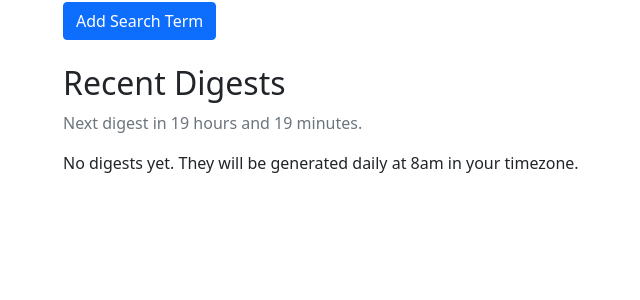
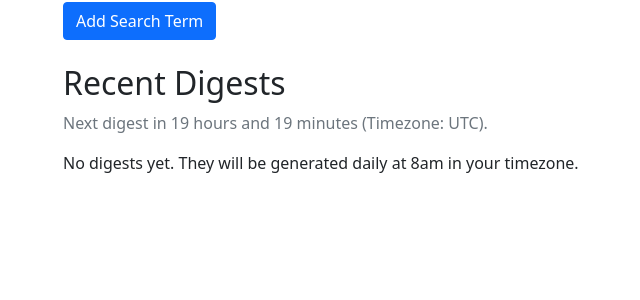
Before and after one commit to ben-kenney/daily-news, a Django app: page / in a window 1280 px wide. Shown: the part 246-546 px from the top of the page, without its empty margins (19-659 px from the left). Run offline with Django 5.2, Linux system fonts and the light colour scheme; the visitor is signed in with stand-in values (Sample User, id 1); data that the repository does not hold is empty; parts of the project's set-up code (start-up, migrations or seed data) failed here and were passed over.

Commit message:
add timezone indicator

```diff
--- a/src/news/templates/news/dashboard.html
+++ b/src/news/templates/news/dashboard.html
@@ -19,7 +19,7 @@
 <a href="{% url 'add_search_term' %}" class="btn btn-primary mb-4">Add Search Term</a>
 
 <h2>Recent Digests</h2>
-<p class="text-muted">Next digest in {{ hours_until_next }} hours and {{ minutes_until_next }} minutes.</p>
+<p class="text-muted">Next digest in {{ hours_until_next }} hours and {{ minutes_until_next }} minutes (Timezone: {{ user_timezone }}).</p>
 {% for digest in digests %}
     <div class="card mb-3">
         <div class="card-body">
--- a/src/news/views.py
+++ b/src/news/views.py
@@ -18,8 +18,10 @@ def dashboard(request):
     # Calculate time until next digest
     try:
         user_tz = pytz.timezone(request.user.userprofile.timezone)
+        user_timezone_str = request.user.userprofile.timezone
     except UserProfile.DoesNotExist:
         user_tz = pytz.UTC
+        user_timezone_str = 'UTC'
 
     now_utc = datetime.now(pytz.UTC)
     now_user = now_utc.astimezone(user_tz)
@@ -36,6 +38,7 @@ def dashboard(request):
         'search_terms': search_terms,
         'hours_until_next': hours,
         'minutes_until_next': minutes,
+        'user_timezone': user_timezone_str,
     })
 
 @login_required
```
